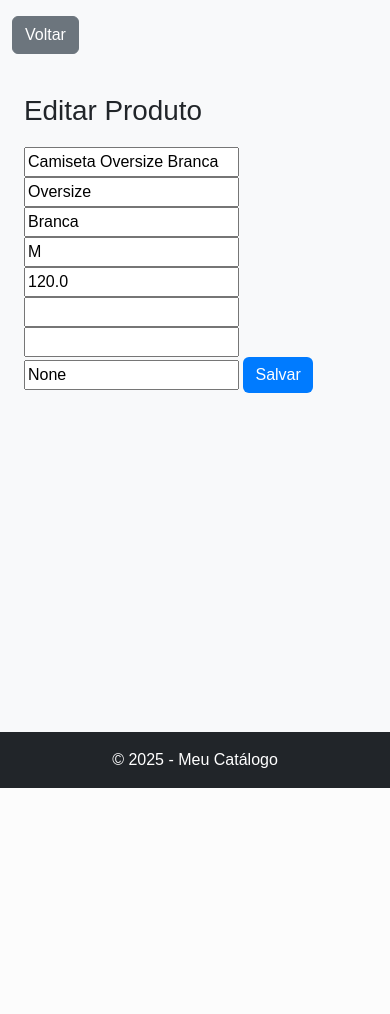
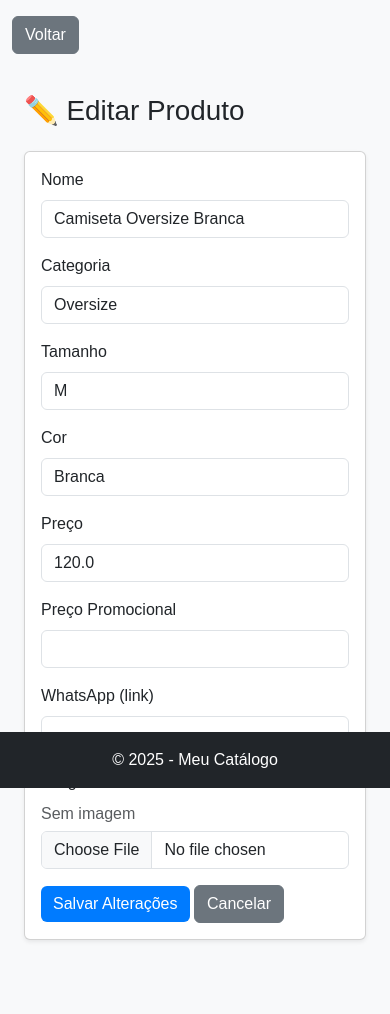
Before and after one commit to Lucascruz-lab/catalogolojaderoupas, a Flask app: page /admin/edit/0001 in a window 390 px wide. Shown: the part 56-1070 px from the top of the page. Before the commit the page ends 844 px from the top, so only its background shows below. Run offline with Flask 3, Linux system fonts and the light colour scheme; the visitor is signed in with stand-in values (Sample User, id 1).

Commit message:
feat: adiciona suporte para upload de imagens de produtos e refatora formulários para melhorar a usabilidade e responsividade

```diff
--- a/backend/app.py
+++ b/backend/app.py
@@ -1,4 +1,6 @@
 from flask import Flask, render_template, request, session, redirect, url_for
+from werkzeug.utils import secure_filename
+import os
 import json
 
 app = Flask(__name__, template_folder="../frontend/templates", static_folder="../frontend/static")
@@ -14,7 +16,7 @@ def salvar_produtos(produtos):
     with open(ARQUIVO_JSON, "w", encoding="utf-8") as f:
         json.dump(produtos, f, indent=4, ensure_ascii=False)
 
-def criar_produto(form_data):
+def criar_produto(form_data, arquivo=None):
     produtos = ler_produtos()
 
     # Gera código único
@@ -23,6 +25,8 @@ def criar_produto(form_data):
 
     preco = float(form_data.get("preco") or 0)
     preco_promocional = float(form_data.get("preco_promocional") or 0)
+
+    caminho_imagem = salvar_arquivo(arquivo) if arquivo else None
 
     novo_produto = {
         "codigo": novo_codigo,
@@ -34,12 +38,25 @@ def criar_produto(form_data):
         "preco_promocional": preco_promocional if preco_promocional > 0 else None,
         "promocao": preco_promocional > 0,
         "link_wpp": form_data.get("link_wpp"),
-        "imagem": form_data.get("imagem")
+        "imagem": caminho_imagem
     }
 
     produtos.append(novo_produto)
     salvar_produtos(produtos)
     return novo_produto
+
+UPLOAD_FOLDER = "frontend/static/uploads"
+ALLOWED_EXTENSIONS = {"png", "jpg", "jpeg", "gif"}
+
+app.config["UPLOAD_FOLDER"] = UPLOAD_FOLDER
+
+def salvar_arquivo(arquivo):
+    if arquivo and arquivo.filename != "":
+        nome_arquivo = secure_filename(arquivo.filename)
+        caminho = os.path.join(UPLOAD_FOLDER, nome_arquivo)
+        arquivo.save(caminho)
+        return f"uploads/{nome_arquivo}"  # caminho relativo para templates
+    return None
 
 # ______________ROTAS______________________
 @app.route("/")
@@ -90,7 +107,8 @@ def add_produto():
     if not session.get("admin"):
         return redirect(url_for("login"))
 
-    criar_produto(request.form)
+    arquivo = request.files.get("imagem")
+    criar_produto(request.form, arquivo)
     return redirect(url_for("admin"))
 
 @app.route("/admin/delete/<codigo>", methods=["POST"])
@@ -126,13 +144,15 @@ def edit_produto(codigo):
 
         produto["preco"] = float(request.form.get("preco"))
 
-        produto["preco_promocional"] = float(request.form.get("preco_promocional") or 0)
+        produto["preco_promocional"] = float(request.form.get("preco_promocional") or 0) if request.form.get("preco_promocional") else None
 
         produto["promocao"] = produto["preco_promocional"] > 0
 
         produto["link_wpp"] = request.form.get("link_wpp")
 
-        produto["imagem"] = request.form.get("imagem")
+        arquivo = request.files.get("imagem")
+        if arquivo and arquivo.filename != "":
+            produto["imagem"] = salvar_arquivo(arquivo)
 
         salvar_produtos(produtos)
         return redirect(url_for("admin"))
--- a/frontend/templates/edit_produto.html
+++ b/frontend/templates/edit_produto.html
@@ -1,21 +1,65 @@
-<!DOCTYPE html>
 {% extends "base.html" %}
 
 {% block title %}Editar Produto{% endblock %}
 
 {% block content %}
 <div class="container mt-4">
-    <h1>Editar Produto</h1>
-    <form method="post" action="{{ url_for('edit_produto', codigo=produto.codigo) }}">
-        <input type="text" name="nome" value="{{ produto.nome }}" required>
-        <input type="text" name="categoria" value="{{ produto.categoria }}" required>
-        <input type="text" name="cor" value="{{ produto.cor }}">
-        <input type="text" name="tamanho" value="{{ produto.tamanho }}">
-        <input type="number" step="0.01" name="preco" value="{{ produto.preco }}" required>
-        <input type="number" step="0.01" name="preco_promocional" value="{{ produto.preco_promocional }}">
-        <input type="text" name="link_wpp" value="{{ produto.link_wpp }}">
-        <input type="text" name="imagem" value="{{ produto.imagem }}">
-        <button type="submit" class="btn btn-primary">Salvar</button>
-    </form>
+    <h1 class="mb-4">✏️ Editar Produto</h1>
+
+    <div class="card shadow-sm">
+        <div class="card-body">
+            <form action="{{ url_for('edit_produto', codigo=produto.codigo) }}" method="post" enctype="multipart/form-data">
+                <div class="row g-3">
+                    <div class="col-md-6">
+                        <label class="form-label">Nome</label>
+                        <input type="text" name="nome" class="form-control" value="{{ produto.nome }}" required>
+                    </div>
+
+                    <div class="col-md-6">
+                        <label class="form-label">Categoria</label>
+                        <input type="text" name="categoria" class="form-control" value="{{ produto.categoria }}" required>
+                    </div>
+
+                    <div class="col-md-4">
+                        <label class="form-label">Tamanho</label>
+                        <input type="text" name="tamanho" class="form-control" value="{{ produto.tamanho }}">
+                    </div>
+
+                    <div class="col-md-4">
+                        <label class="form-label">Cor</label>
+                        <input type="text" name="cor" class="form-control" value="{{ produto.cor }}">
+                    </div>
+
+                    <div class="col-md-4">
+                        <label class="form-label">Preço</label>
+                        <input type="number" name="preco" step="0.01" class="form-control" value="{{ produto.preco }}" required>
+                    </div>
+
+                    <div class="col-md-4">
+                        <label class="form-label">Preço Promocional</label>
+                        <input type="number" name="preco_promocional" step="0.01" class="form-control" value="{{ produto.preco_promocional }}">
+                    </div>
+
+                    <div class="col-md-8">
+                        <label class="form-label">WhatsApp (link)</label>
+                        <input type="text" name="link_wpp" class="form-control" value="{{ produto.link_wpp }}">
+                    </div>
+
+                    <div class="col-md-12">
+                        <label class="form-label">Imagem Atual</label><br>
+                        {% if produto.imagem %}
+                            <img src="{{ url_for('static', filename=produto.imagem) }}" width="100">
+                        {% else %}
+                            <p class="text-muted">Sem imagem</p>
+                        {% endif %}
+                        <input type="file" name="imagem" class="form-control">
+                    </div>
+                </div>
+
+                <button type="submit" class="btn btn-primary mt-3">Salvar Alterações</button>
+                <a href="{{ url_for('admin') }}" class="btn btn-secondary mt-3">Cancelar</a>
+            </form>
+        </div>
+    </div>
 </div>
 {% endblock %}
```
Also changed, not shown: frontend/templates/admin.html (+76 -43 lines), frontend/templates/catalogo.html (+30 -15 lines), frontend/templates/produtos_categoria.html (+33 -15 lines).
